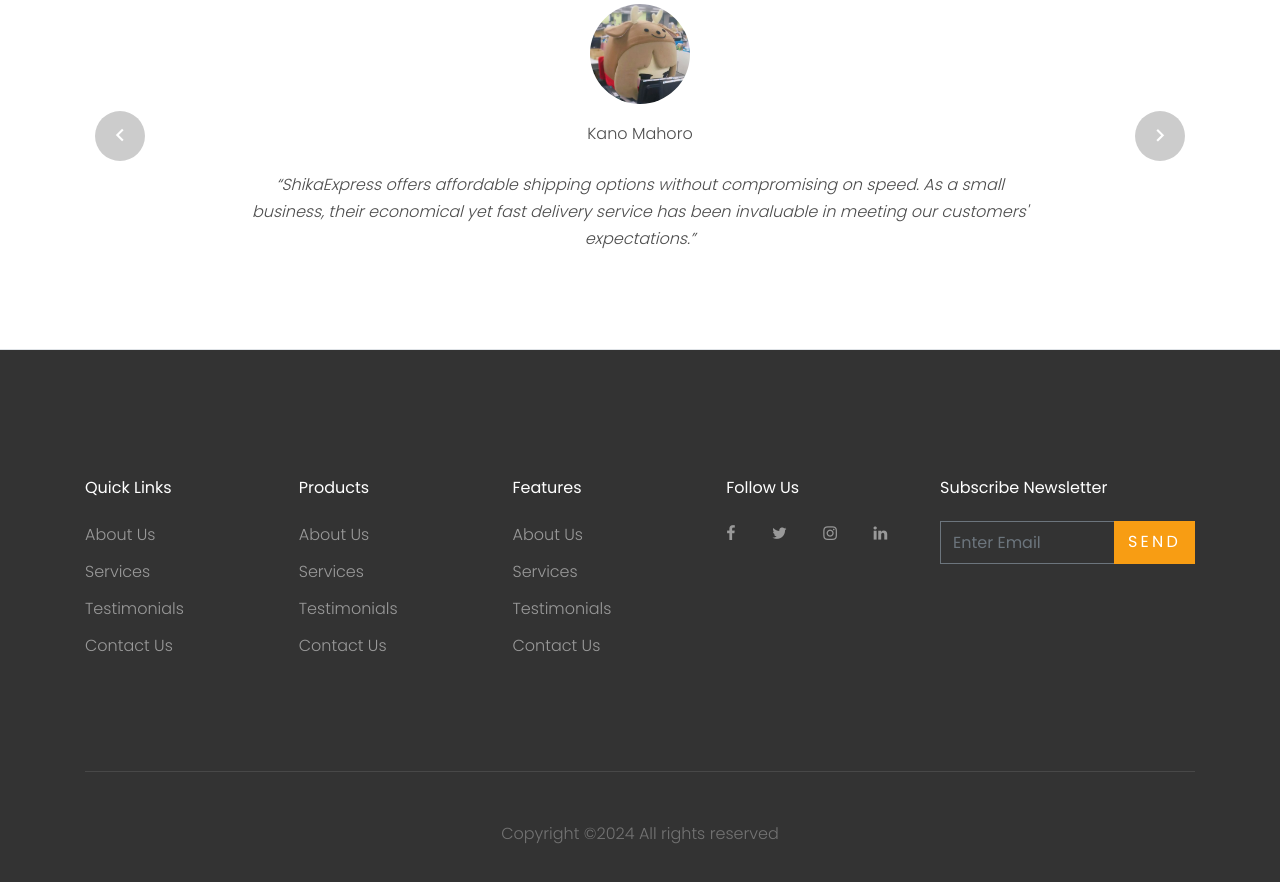
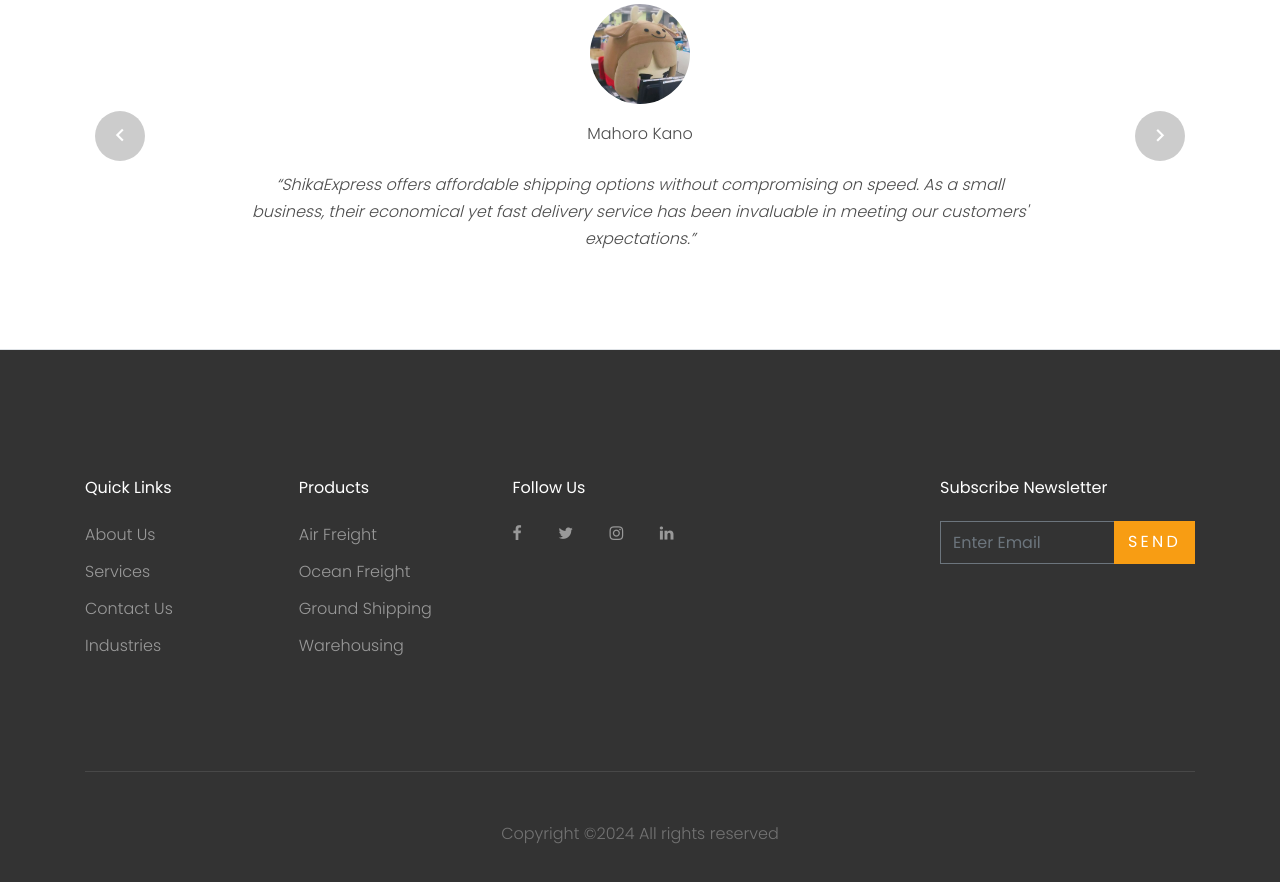
Before and after one commit to LoliNest/Shika-Express, a plain HTML site: page about.html in a window 1280 px wide. Shown: the part 2540-3422 px from the top of the page. Drawn offline with Linux system fonts and the light colour scheme; files whose address does not match are found by name; a web font is replaced by a local one.

Commit message:
Add files via upload

```diff
--- a/about.html
+++ b/about.html
@@ -209,7 +209,7 @@
             <div class="testimonial">
               <figure class="mb-4">
                 <img src="images/person_2.jpg" alt="Image" class="img-fluid mb-3">
-                <p>Kano Mahoro</p>
+                <p>Mahoro Kano</p>
               </figure>
               <blockquote>
                 <p>&ldquo;ShikaExpress offers affordable shipping options without compromising on speed. As a small business, their economical yet fast delivery service has been invaluable in meeting our customers' expectations.&rdquo;</p>
@@ -255,28 +255,19 @@
               <div class="col-md-3">
                 <h2 class="footer-heading mb-4">Quick Links</h2>
                 <ul class="list-unstyled">
-                  <li><a href="#">About Us</a></li>
-                  <li><a href="#">Services</a></li>
-                  <li><a href="#">Testimonials</a></li>
-                  <li><a href="#">Contact Us</a></li>
+                  <li><a href="about.html">About Us</a></li>
+                  <li><a href="services.html">Services</a></li>
+                  <li><a href="contact.html">Contact Us</a></li>
+                  <li><a href="industries.html">Industries</a></li>
                 </ul>
               </div>
               <div class="col-md-3">
                 <h2 class="footer-heading mb-4">Products</h2>
                 <ul class="list-unstyled">
-                  <li><a href="#">About Us</a></li>
-                  <li><a href="#">Services</a></li>
-                  <li><a href="#">Testimonials</a></li>
-                  <li><a href="#">Contact Us</a></li>
-                </ul>
-              </div>
-              <div class="col-md-3">
-                <h2 class="footer-heading mb-4">Features</h2>
-                <ul class="list-unstyled">
-                  <li><a href="#">About Us</a></li>
-                  <li><a href="#">Services</a></li>
-                  <li><a href="#">Testimonials</a></li>
-                  <li><a href="#">Contact Us</a></li>
+                  <li><a href="#">Air Freight</a></li>
+                  <li><a href="#">Ocean Freight</a></li>
+                  <li><a href="#">Ground Shipping</a></li>
+                  <li><a href="#">Warehousing</a></li>
                 </ul>
               </div>
               <div class="col-md-3">
```
Also changed, not shown: blog.html (+8 -17 lines), contact.html (+8 -17 lines), index.html (+9 -17 lines), industries.html (+8 -17 lines), services.html (+8 -17 lines).
